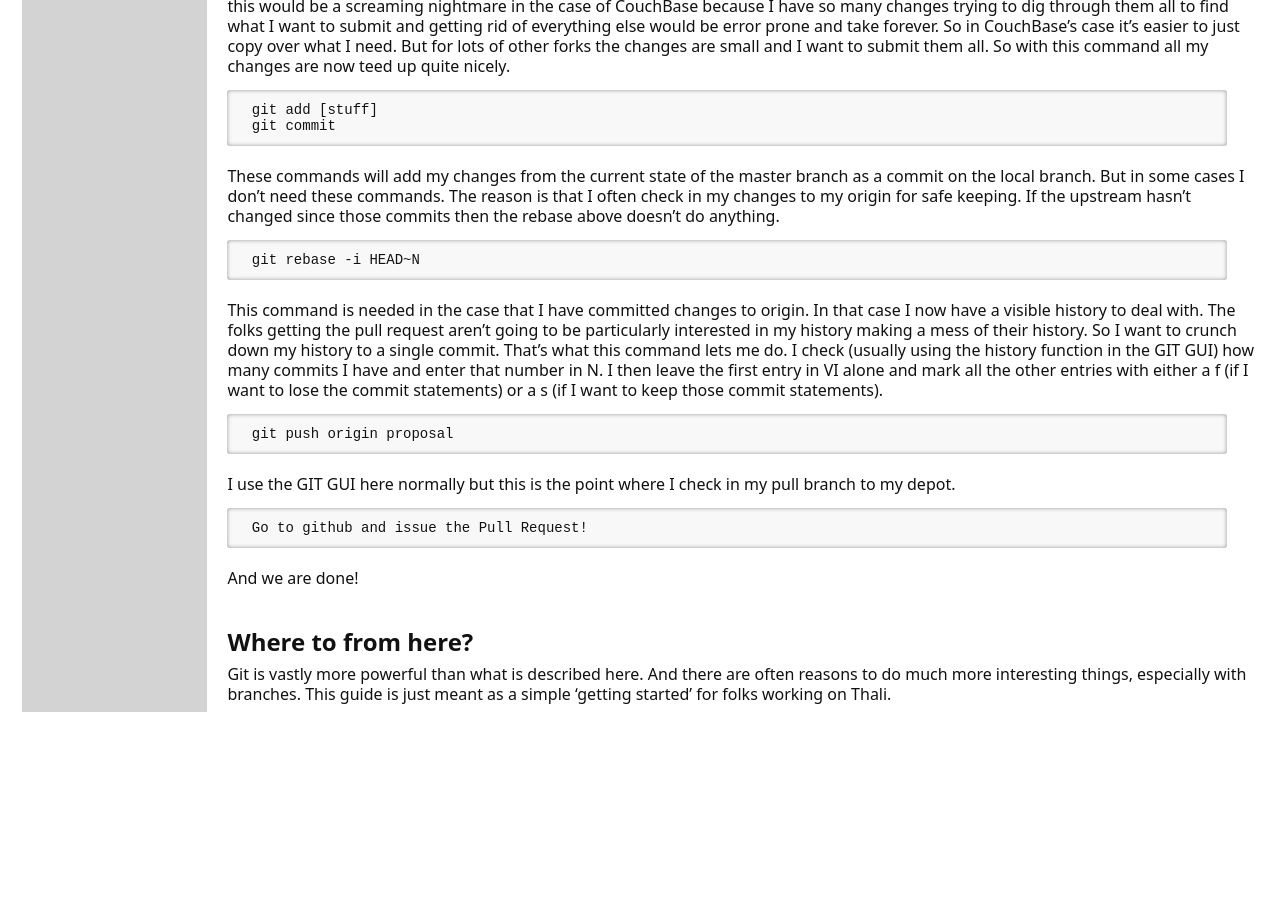
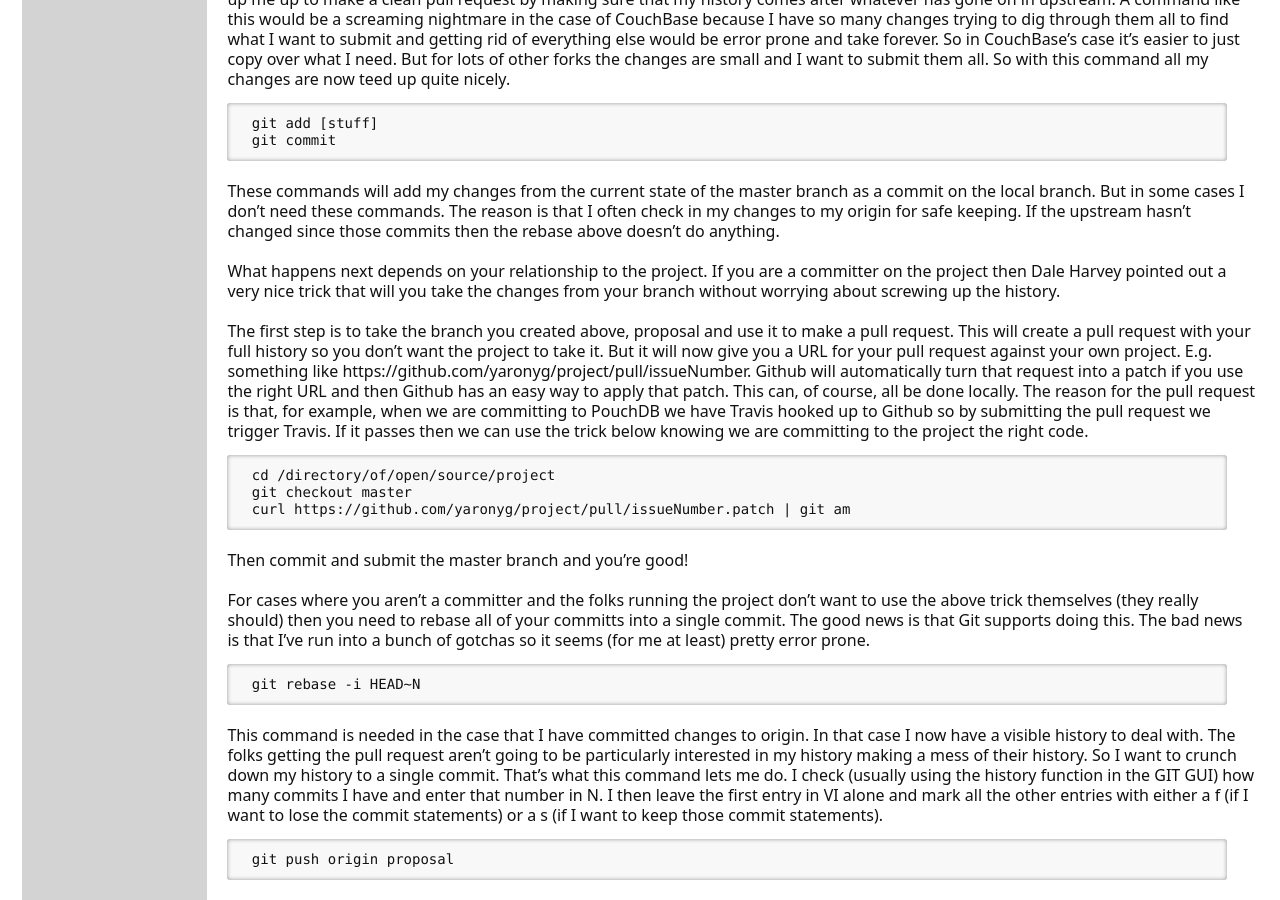
Before and after one commit to thaliproject/thali, a Jekyll site: the page built from ThaliGuideToGit.md, in a window 1280 px wide and 900 px high, scrolled down 6142 px. Built offline with Jekyll 4.4.1, drawn with Linux system fonts in a browser that asks for light colours; Markdown is read by kramdown in place of the engine named in the settings; before the commit the page ends 6876 px from its top, so only the background shows below that.

Commit message:
Update ThaliGuideToGit.md

````diff
--- a/ThaliGuideToGit.md
+++ b/ThaliGuideToGit.md
@@ -201,36 +201,36 @@ An example of this situation is CouchBase Lite. I have a branch of their depots
 
 This looks as follows:
 
-<pre>
+```
  git checkout -b issue36
-</pre>
+```
 
 This creates and switches to a new branch, issue36, which is the issue that I'm resolving in this example.
 
-<pre>
+```
  git fetch upstream [Note: I need to experiment to see if this command is really necessary]
  git reset upstream/master
-</pre>
+```
 
 These commands pull down the latest stream of the upstream depo and then resets my state for this branch to be identical. So I am now dealing with what should be an identical copy to the state of the upstream master branch.
 
-<pre>
+```
  Edit Stuff
-</pre>
+```
 
 Now I edit whatever files I need for the pull request. In the case of issue 36 this was a minor change to the build.gradle file.
 
-<pre>
+```
  git add [new stuff]
  git commit
  git push origin issue36
-</pre>
+```
 
 Now I issue commands like git add to add any files that aren't tracked and do a local commit. Usually I handle this part, where I've finished making my changes and want to commit in preparation for the pull request, using the Git GUI using the commit/push routine.
 
-<pre>
+```
  Go to github and issue the Pull Request!
-</pre>
+```
 
 And we are done!
 
@@ -238,48 +238,62 @@ And we are done!
 
 In most cases I need to make tiny changes to existing libraries to add new features or fix bugs. In this case I typically want to submit all of my changes in the pull request. This is different than above where I have a tidal wave of changes in my branch but only want to submit a tiny subset in the pull request.
 
-<pre>
+```
  git fetch upstream
  git merge upstream/master
  git mergetool
-</pre>
+```
 
 Most of the time these commands do nothing as I'm usually already in synch with the upstream repo. But if not this is good hygiene to do before a pull request so you make sure you aren't about to submit code that is behind the upstream. But once I'm done my branch is now fully sync'd and up to date with the master as well as having any of my changes on top.
 
-<pre>
+```
  git checkout -b proposal
-</pre>
+```
 
 I now create a new branch from which I will make the pull request.
 
-<pre>
+```
  git rebase upstream/master
-</pre>
+```
 
 This command takes all the commits I've created and resets them to be ahead of the HEAD of the upstream's master branch. This will set up me up to make a clean pull request by making sure that my history comes after whatever has gone on in upstream. A command like this would be a screaming nightmare in the case of CouchBase because I have so many changes trying to dig through them all to find what I want to submit and getting rid of everything else would be error prone and take forever. So in CouchBase's case it's easier to just copy over what I need. But for lots of other forks the changes are small and I want to submit them all. So with this command all my changes are now teed up quite nicely.
 
-<pre>
+```
  git add [stuff]
  git commit
-</pre>
+```
 
 These commands will add my changes from the current state of the master branch as a commit on the local branch. But in some cases I don't need these commands. The reason is that I often check in my changes to my origin for safe keeping. If the upstream hasn't changed since those commits then the rebase above doesn't do anything.
 
-<pre>
+What happens next depends on your relationship to the project. If you are a committer on the project then Dale Harvey pointed out a very nice trick that will you take the changes from your branch without worrying about screwing up the history.
+
+The first step is to take the branch you created above, proposal and use it to make a pull request. This will create a pull request with your full history so you don't want the project to take it. But it will now give you a URL for your pull request against your own project. E.g. something like https://github.com/yaronyg/project/pull/issueNumber. Github will automatically turn that request into a patch if you use the right URL and then Github has an easy way to apply that patch. This can, of course, all be done locally. The reason for the pull request is that, for example, when we are committing to PouchDB we have Travis hooked up to Github so by submitting the pull request we trigger Travis. If it passes then we can use the trick below knowing we are committing to the project the right code.
+
+```
+ cd /directory/of/open/source/project
+ git checkout master
+ curl https://github.com/yaronyg/project/pull/issueNumber.patch | git am
+```
+
+Then commit and submit the master branch and you're good!
+
+For cases where you aren't a committer and the folks running the project don't want to use the above trick themselves (they really should) then you need to rebase all of your committs into a single commit. The good news is that Git supports doing this. The bad news is that I've run into a bunch of gotchas so it seems (for me at least) pretty error prone.
+
+```
  git rebase -i HEAD~N
-</pre>
+```
 
 This command is needed in the case that I have committed changes to origin. In that case I now have a visible history to deal with. The folks getting the pull request aren't going to be particularly interested in my history making a mess of their history. So I want to crunch down my history to a single commit. That's what this command lets me do. I check (usually using the history function in the GIT GUI) how many commits I have and enter that number in N. I then leave the first entry in VI alone and mark all the other entries with either a f (if I want to lose the commit statements) or a s (if I want to keep those commit statements).
 
-<pre>
+```
  git push origin proposal
-</pre>
+```
 
 I use the GIT GUI here normally but this is the point where I check in my pull branch to my depot.
 
-<pre>
+```
  Go to github and issue the Pull Request!
-</pre>
+```
 
 And we are done!
 
````
